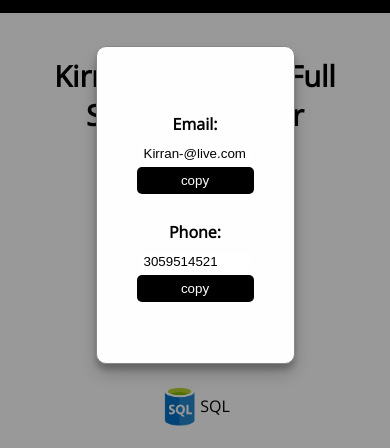
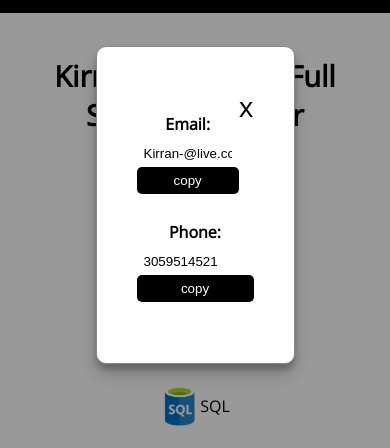
Before and after one commit to kirran01/Personal-site, a website: page index.html in a window 390 px wide. Both pictures are taken after a click on the link 105 px from the left and 33 px from the top of the page. Shown: the part 54-502 px from the top of the page. Drawn offline with nearby package versions, Linux system fonts and the light colour scheme.

Commit message:
mobile close button for modal

```diff
--- a/index.html
+++ b/index.html
@@ -69,7 +69,7 @@
     <!-- MODAL START -->
     <div id="myModal" class="modal">
       <div class="modal-content">
-        <span class="close"></span>
+        <span class="close">x</span>
         <h4>
           <label>Email: </label>
           <input type="text" value="Kirran-@live.com" id="myEmail" readonly />
```
